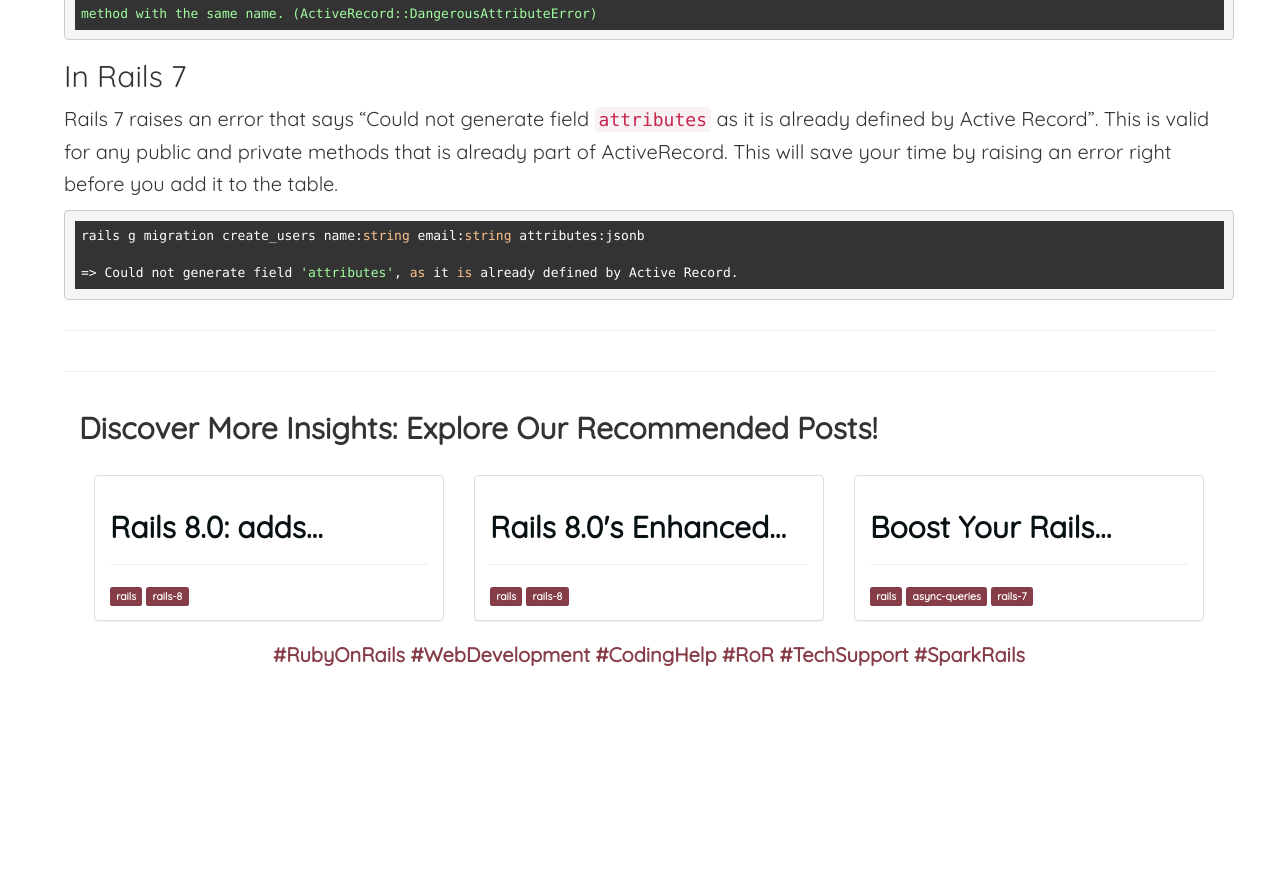
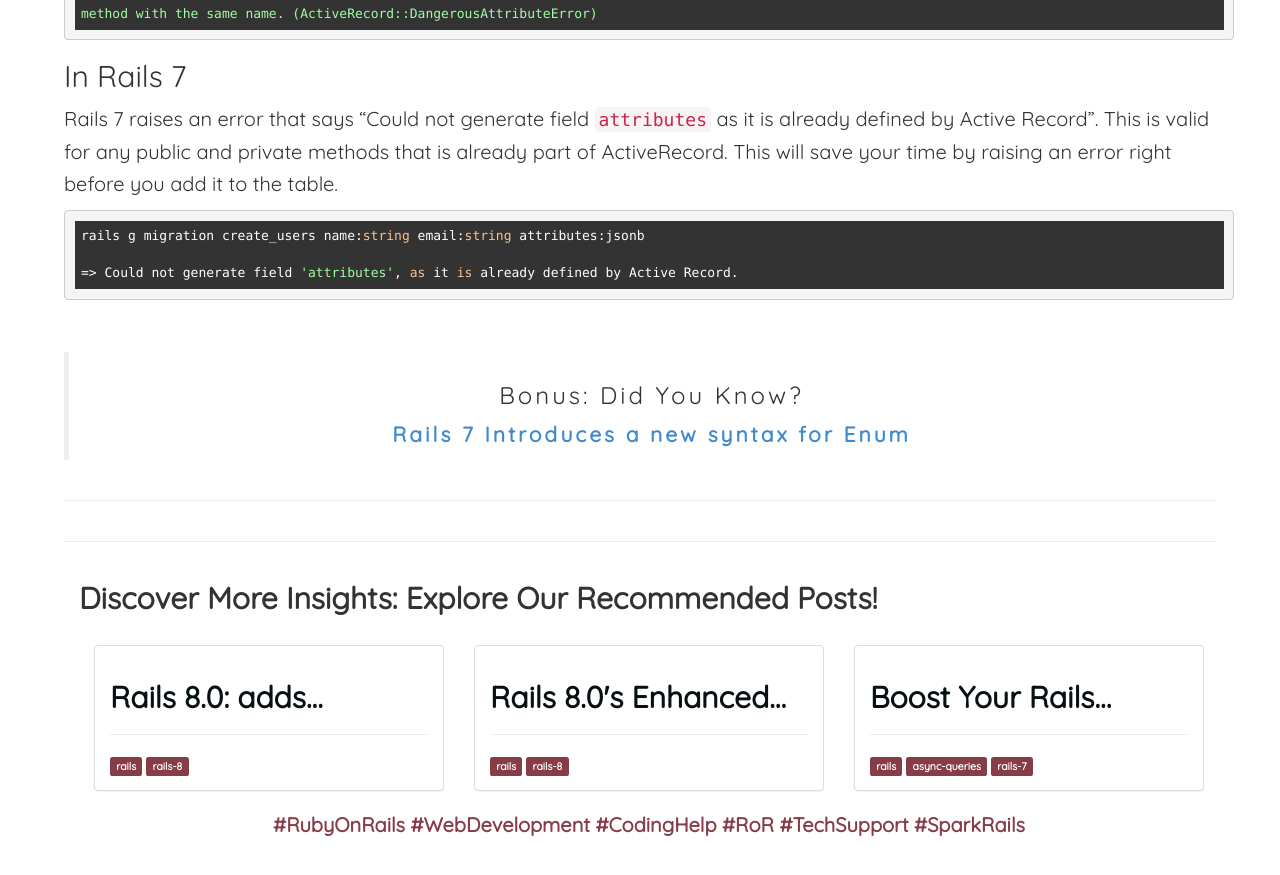
Before and after one commit to abhikanojia/abhikanojia.github.io, a Jekyll site: the page built from _posts/rails-7/2024-02-12-rails-7-prevents-using-dangerous-names-as-columns.md, in a window 1280 px wide and 900 px high, scrolled down 980 px. Shown: the top 875 px of the window. Built offline with Jekyll 4.4.1, drawn with Linux system fonts in a browser that asks for light colours; before the commit the page ends 1709 px from its top, so only the background shows below that.

Commit message:
Add Did you know

````diff
--- a/_posts/rails-7/2024-02-12-rails-7-prevents-using-dangerous-names-as-columns.md
+++ b/_posts/rails-7/2024-02-12-rails-7-prevents-using-dangerous-names-as-columns.md
@@ -53,3 +53,8 @@
 
 => Could not generate field 'attributes', as it is already defined by Active Record.
 ```
+<br/>
+
+>
+> ### Bonus: Did You Know?
+> <base target="_blank"> [Rails 7 Introduces a new syntax for Enum](/rails/2024/02/04/rails-7-adds-new-enum-syntax.html)
````
